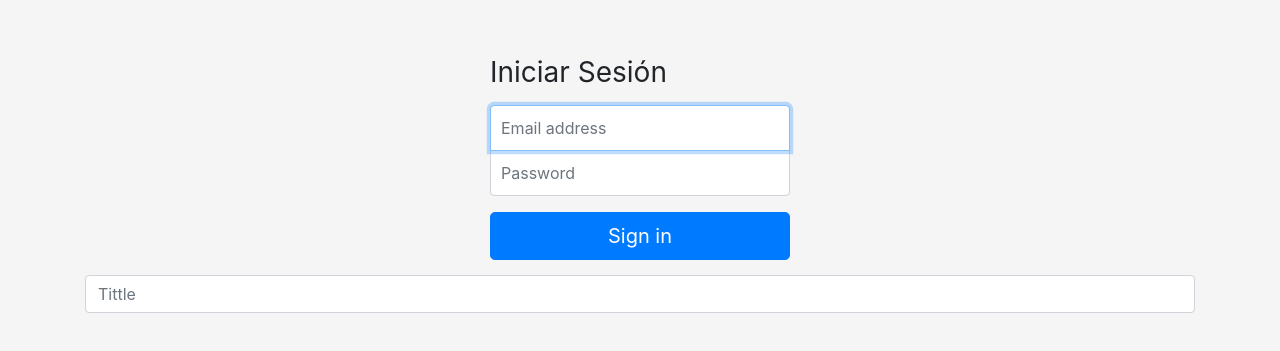
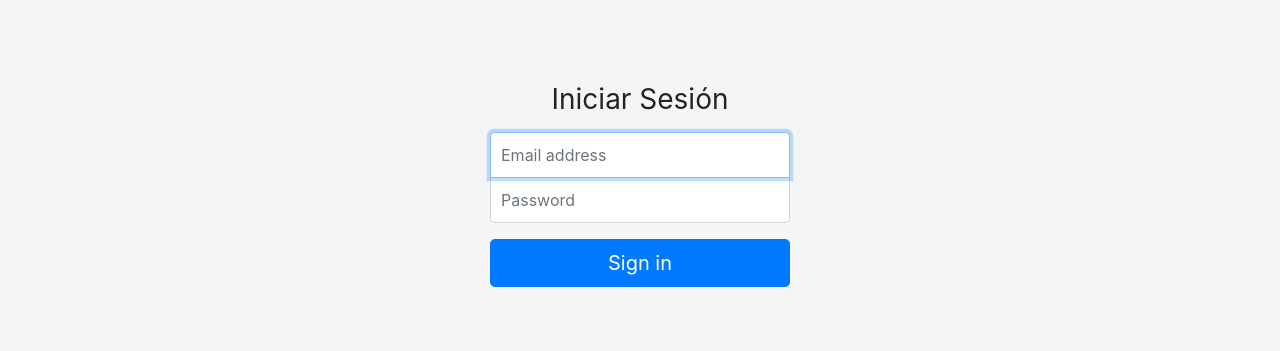
Before and after one commit to clusterpgit/Ventas1, a website: page login.html in a window 1280 px wide. Shown: the part 215-566 px from the top of the page. Drawn offline with Linux system fonts and the light colour scheme.

Commit message:
Cosas basicas del login

```diff
--- a/login.html
+++ b/login.html
@@ -7,7 +7,7 @@
     <meta name="description" content="">
     <meta name="author" content="Mark Otto, Jacob Thornton, and Bootstrap contributors">
     <meta name="generator" content="Jekyll v4.1.1">
-    <title>Signin Template · Bootstrap</title>
+    <title>Iniciar Sesion</title>
 
 
     <!-- Bootstrap core CSS -->
@@ -18,8 +18,7 @@
 
 </head>
 
-<body>
-    <div class="container">
+<body class="text-center">
     <form class="form-signin">
 
         <h1 class="h3 mb-3 font-weight-normal">Iniciar Sesión</h1>
@@ -34,13 +33,6 @@
 
     </form>
 
-        <form id="singup-form">
-            <div class="form-group">
-                <input type="text" id="singup-email" class="form-control" placeholder="Tittle" required>
-            </div>
-        </form>
-    </div>
-
 
 </body>
 
```
Lines whose indentation alone changed are shown as unchanged.
